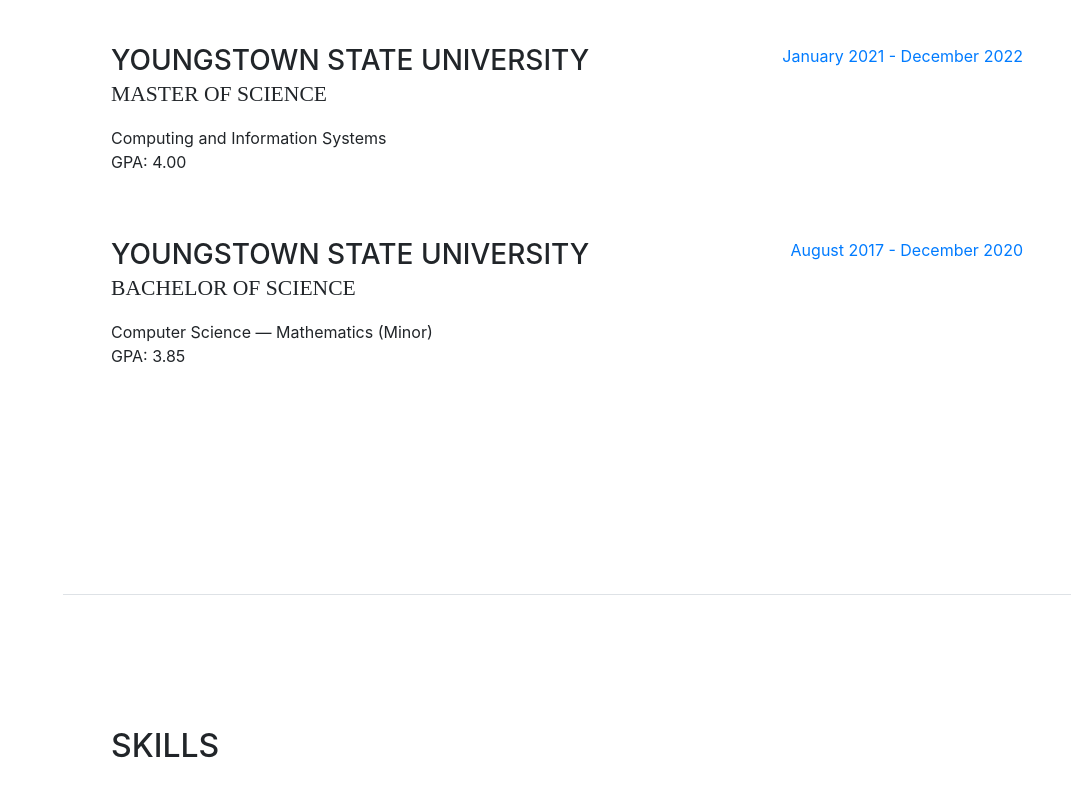
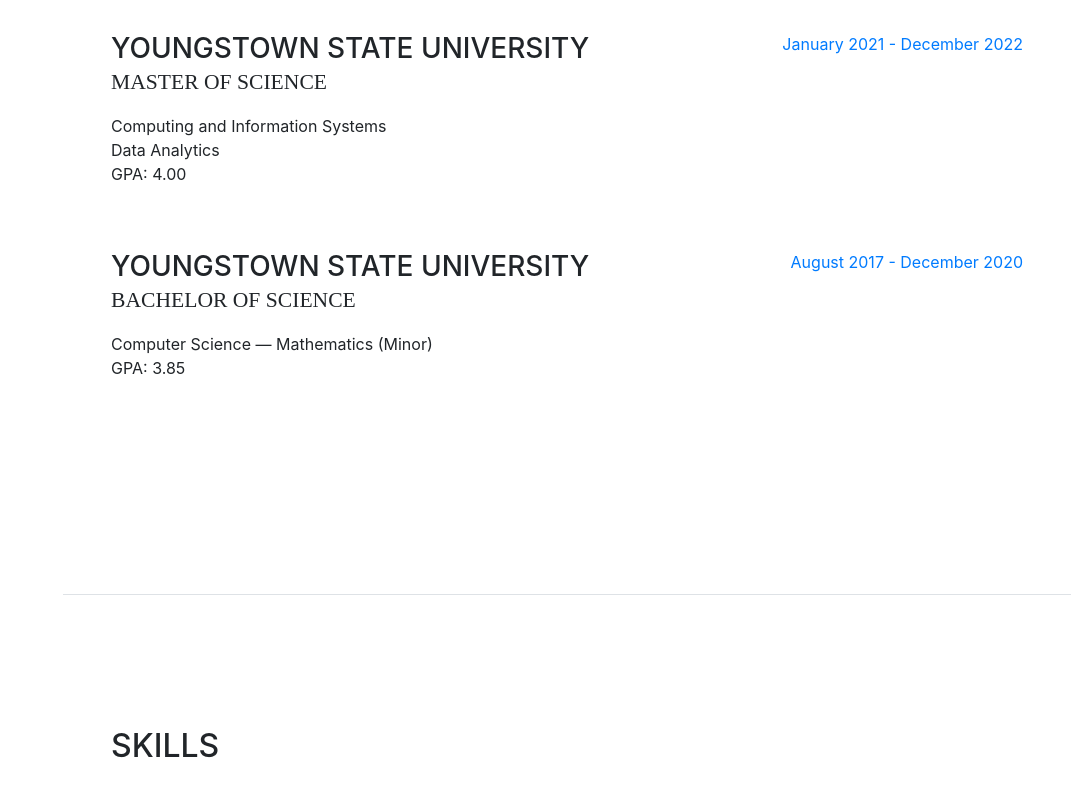
Before and after one commit to ashah04-ysu/abhishekShahPortfolio, a website with bundled scripts: page index.html in a window 1280 px wide. Shown: the part 2740-3551 px from the top of the page, without its empty margins (209-1280 px from the left). Built offline with nearby package versions, Linux system fonts and the light colour scheme; a web font is replaced by a local one.

Commit message:
Update index.html

```diff
--- a/index.html
+++ b/index.html
@@ -232,6 +232,7 @@
               <h3 class="mb-0">Youngstown State University</h3>
               <div class="subheading mb-3">Master of Science</div>
               <div>Computing and Information Systems</div>
+              <div>Data Analytics</div>
               <p>GPA: 4.00</p>
             </div>
             <div class="resume-date text-md-right">
```
